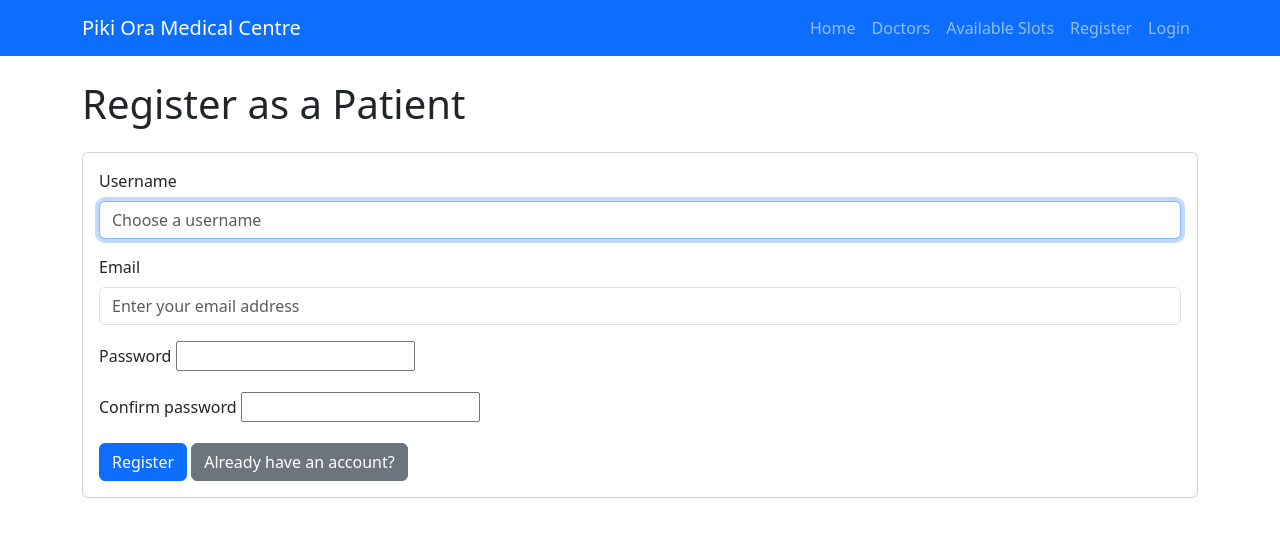
After one commit to Perisi02/ISCG7420-Assignment1-Task2, a Django app: page /register/ in a window 1280 px wide. The commit adds this page. Shown: the top 537 px of the page. Run offline with Django 5.2, Linux system fonts and the light colour scheme.

Commit message:
Add patient registration and fix available slot filtering

```diff
--- a/appointment/forms.py
+++ b/appointment/forms.py
@@ -1,4 +1,6 @@
 from django import forms
+from django.contrib.auth.models import User
+from django.contrib.auth.forms import UserCreationForm
 from .models import Appointment
 
 
@@ -13,3 +15,23 @@ class AppointmentForm(forms.ModelForm):
                 "placeholder": "Optional: briefly describe the reason for your appointment"
             }),
         }
+
+
+class PatientRegistrationForm(UserCreationForm):
+    email = forms.EmailField(
+        required=True,
+        widget=forms.EmailInput(attrs={
+            "class": "form-control",
+            "placeholder": "Enter your email address"
+        })
+    )
+
+    class Meta:
+        model = User
+        fields = ["username", "email", "password1", "password2"]
+        widgets = {
+            "username": forms.TextInput(attrs={
+                "class": "form-control",
+                "placeholder": "Choose a username"
+            }),
+        }
--- a/appointment/templates/appointment/base.html
+++ b/appointment/templates/appointment/base.html
@@ -27,8 +27,8 @@
             <a class="nav-link" href="{% url 'appointment:my_appointments' %}">My Appointments</a>
 
             <span class="navbar-text text-white ms-3">
-            Hi, {{ user.username }}
-            </span>
+                Hi, {{ user.username }}
+                </span>
 
             <form method="post" action="{% url 'logout' %}" class="d-inline ms-3">
                 {% csrf_token %}
@@ -37,6 +37,9 @@
                 </button>
             </form>
             {% else %}
+            <a class="nav-link" href="{% url 'appointment:register' %}">
+                Register
+            </a>
             <a class="nav-link" href="{% url 'login' %}">
                 Login
             </a>
--- /dev/null
+++ b/appointment/templates/registration/register.html
@@ -0,0 +1,63 @@
+{% extends "appointment/base.html" %}
+
+{% block title %}
+    Register | Piki Ora Medical Centre
+{% endblock %}
+
+{% block content %}
+<h1 class="mb-4">Register as a Patient</h1>
+
+<div class="card">
+    <div class="card-body">
+        <form method="post">
+            {% csrf_token %}
+
+            {% if form.errors %}
+                <div class="alert alert-danger">
+                    Please fix the errors below.
+                </div>
+            {% endif %}
+
+            <div class="mb-3">
+                <label for="{{ form.username.id_for_label }}" class="form-label">
+                    Username
+                </label>
+                {{ form.username }}
+                {{ form.username.errors }}
+            </div>
+
+            <div class="mb-3">
+                <label for="{{ form.email.id_for_label }}" class="form-label">
+                    Email
+                </label>
+                {{ form.email }}
+                {{ form.email.errors }}
+            </div>
+
+            <div class="mb-3">
+                <label for="{{ form.password1.id_for_label }}" class="form-label">
+                    Password
+                </label>
+                {{ form.password1 }}
+                {{ form.password1.errors }}
+            </div>
+
+            <div class="mb-3">
+                <label for="{{ form.password2.id_for_label }}" class="form-label">
+                    Confirm password
+                </label>
+                {{ form.password2 }}
+                {{ form.password2.errors }}
+            </div>
+
+            <button type="submit" class="btn btn-primary">
+                Register
+            </button>
+
+            <a href="{% url 'login' %}" class="btn btn-secondary">
+                Already have an account?
+            </a>
+        </form>
+    </div>
+</div>
+{% endblock %}
--- a/appointment/urls.py
+++ b/appointment/urls.py
@@ -9,4 +9,5 @@ urlpatterns = [
     path("slots/", views.slot_list, name="slot_list"),
     path("slots/<int:slot_id>/book/", views.book_appointment, name="book_appointment"),
     path("my-appointments/", views.my_appointments, name="my_appointments"),
+    path("register/", views.register, name="register"),
 ]
--- a/appointment/views.py
+++ b/appointment/views.py
@@ -1,9 +1,10 @@
 from django.shortcuts import render, redirect, get_object_or_404
 from django.contrib.auth.decorators import login_required
+from django.contrib.auth import login
 from django.contrib import messages
 
 from .models import Doctor, AppointmentSlot, Appointment
-from .forms import AppointmentForm
+from .forms import AppointmentForm, PatientRegistrationForm
 
 
 # Create your views here.
@@ -17,7 +18,10 @@ def doctor_list(request):
 
 
 def slot_list(request):
-    slots = AppointmentSlot.objects.filter(is_available=True).select_related("doctor").order_by("date", "start_time")
+    slots = AppointmentSlot.objects.filter(
+        is_available=True,
+        appointment__isnull=True
+    ).select_related("doctor").order_by("date", "start_time")
 
     return render(request, "appointment/slot_list.html", {"slots": slots})
 
@@ -62,3 +66,20 @@ def my_appointments(request):
     return render(request, "appointment/my_appointments.html", {
         "appointments": appointments
     })
+
+
+def register(request):
+    if request.method == "POST":
+        form = PatientRegistrationForm(request.POST)
+
+        if form.is_valid():
+            user = form.save()
+            login(request, user)
+            messages.success(request, "Registration successful. You are now logged in.")
+            return redirect("appointment:home")
+    else:
+        form = PatientRegistrationForm()
+
+    return render(request, "registration/register.html", {
+        "form": form
+    })
```
